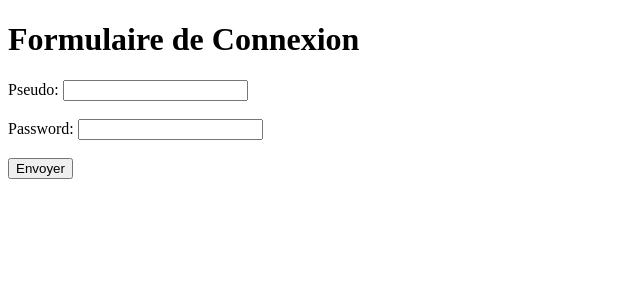
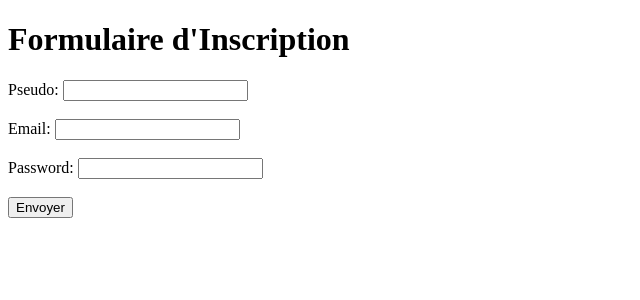
Before and after one commit to RomeoVandoolaeghe/Projet_Fin_Annee_2024, a React (Vite) app in the folder vite/: page / in a window 1280 px wide. Shown: the top 300 px of the page, without its empty margins (0-640 px from the left). Built offline with nearby package versions, Linux system fonts and the light colour scheme.

Commit message:
inscription

```diff
--- a/vite/src/main.jsx
+++ b/vite/src/main.jsx
@@ -1,10 +1,10 @@
 import React from 'react'
 import ReactDOM from 'react-dom/client'
-//import Inscription from './Inscription.jsx'
+import Inscription from './Inscription.jsx'
 import Connexion from './connexion.jsx'
 
 ReactDOM.createRoot(document.getElementById('root')).render(
   <React.StrictMode>
-    <Connexion />
+    <Inscription />
   </React.StrictMode>,
 )
```
